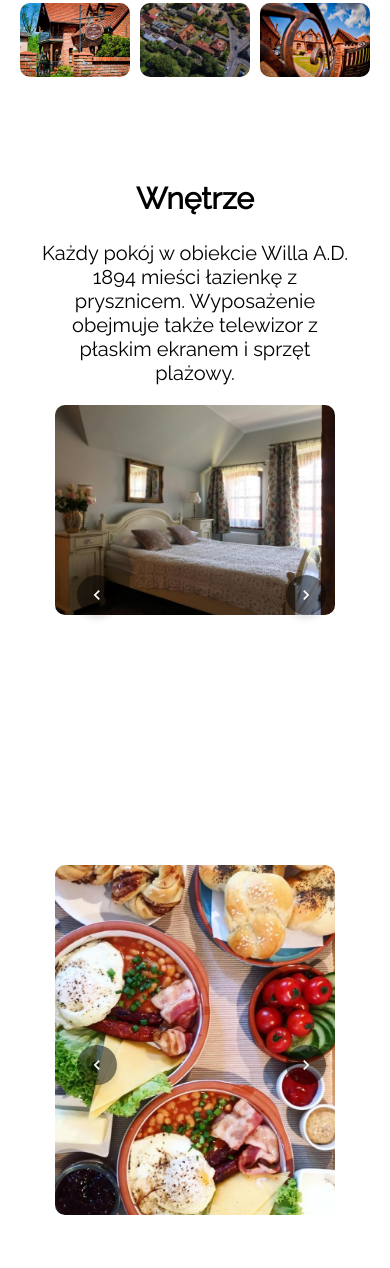
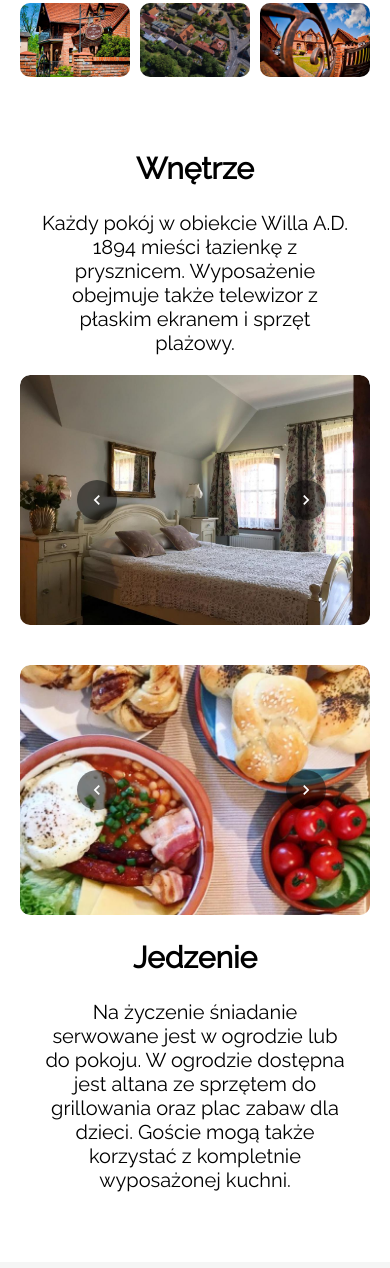
Before and after one commit to pepsiook/pepsiook.github.io, a plain HTML site: page index.html in a window 390 px wide. Shown: the part 1020-2288 px from the top of the page. Drawn offline with nearby package versions, Linux system fonts and the light colour scheme; some packages are replaced by stand-ins of ours; a script that the page names is missing; a web font is replaced by a local one.

Commit message:
Update style.css

```diff
--- a/style.css
+++ b/style.css
@@ -411,6 +411,8 @@
     .wnetrze {
         display: block;
         text-align: center;
+        margin: 20px 0; /* Zmniejszony margines */
+        padding: 10px; /* Zmniejszony padding */
     }
 
     .wnetrze-zdjecia {
@@ -420,8 +422,15 @@
         justify-content: center; /* Wyśrodkowanie zawartości wewnątrz */
     }
 
+    .wnetrze-opis {
+        position: relative;
+        height: 250px; /* Mniejsza wysokość dla telefonów */
+        width: 100%; /* Szerokość na 100%, aby była równa */
+        overflow: hidden;
+    }
+
     .wnetrze-opis img {
-        max-width: 100%; /* Obrazy zajmują maksymalną szerokość kontenera */
+        max-width: 100%;
         height: auto;
     }
 
@@ -435,6 +444,8 @@
     .jedzenie {
         display: block;
         text-align: center;
+        margin: 20px 0; /* Zmniejszony margines */
+        padding: 10px; /* Zmniejszony padding */
     }
 
     .jedzenie-zdjecia {
@@ -444,8 +455,15 @@
         justify-content: center; /* Wyśrodkowanie zawartości wewnątrz */
     }
 
+    .jedzenie-opis {
+        position: relative;
+        height: 250px; /* Mniejsza wysokość dla telefonów */
+        width: 100%; /* Szerokość na 100%, aby była równa */
+        overflow: hidden;
+    }
+
     .jedzenie-opis img {
-        max-width: 100%; /* Obrazy zajmują maksymalną szerokość kontenera */
+        max-width: 100%;
         height: auto;
     }
 
```
